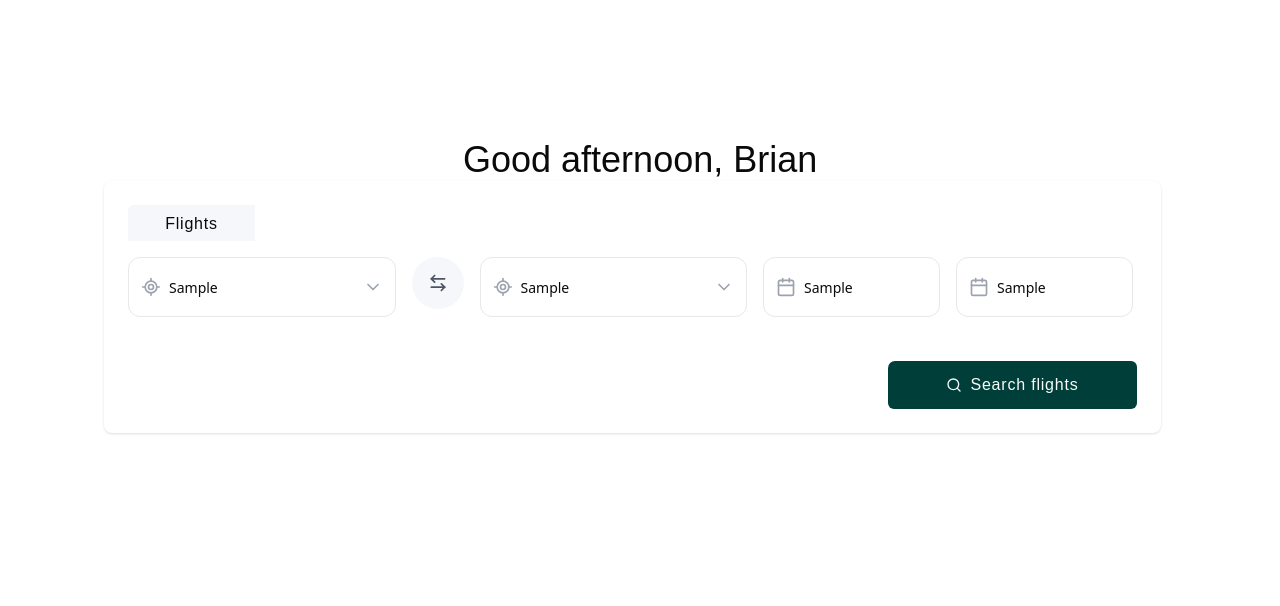
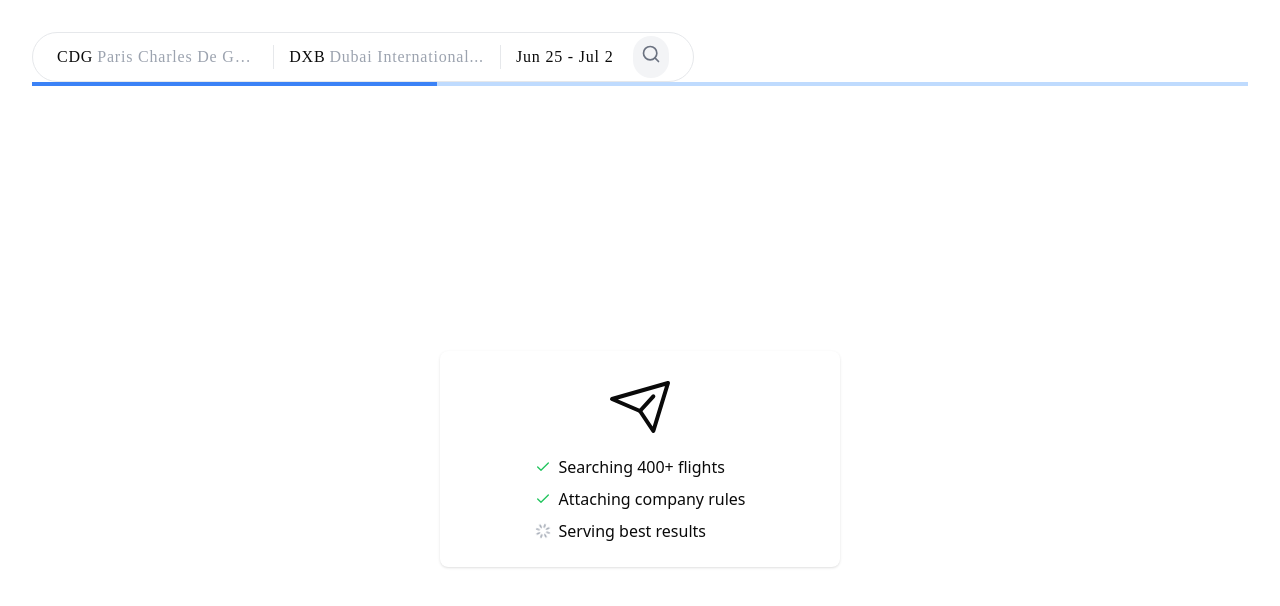
Before and after one commit to AdityaUmale/flight-search, a Next.js app: page / in a window 1280 px wide. Both pictures are taken after typing "Sample", "Sample", "Sample", "Sample" into the empty fields and a click on the button "Search flights". Shown: the top 606 px of the page. Built offline with nearby package versions, Linux system fonts and the light colour scheme.

Commit message:
basic loading

```diff
--- a/app/page.tsx
+++ b/app/page.tsx
@@ -1,17 +1,30 @@
-// pages/index.tsx
+'use client'
+
+import { useState } from "react"
+import { useRouter } from 'next/navigation'
 import { Button } from "@/components/ui/button"
 import { Input } from "@/components/ui/input"
-import { Calendar, ChevronDown, Search } from "lucide-react"
+import { Calendar, ChevronDown, Search, Loader } from "lucide-react"
 import { LocateFixed } from "lucide-react"
 import { ArrowLeftRight } from "lucide-react"
-import * as React from "react"
-
+import SearchInterface from "@/components/SearchInterface"
 
 export default function Home() {
+  const [isLoading, setIsLoading] = useState(false)
+  const router = useRouter()
+
+  const handleSearch = () => {
+    setIsLoading(true)
+    // Simulate API call or data processing
+    setTimeout(() => {
+      router.push('/search-results')
+    }, 3000) // Redirect after 3 seconds
+  }
 
   return (
-
-    <div className="container mx-auto p-8 w-12000px h-900px ml-120px ">
+    <div className="container mx-auto p-8 w-12000px h-900px ml-120px">
+      {isLoading === false ? (
+        <>
           <div className="w-auto h-[43px] mt-[106px] ml-[431px]">
             <h1 className="text-[36px] font-normal leading-[43.2px] font-neue-montreal whitespace-nowrap">Good afternoon, Brian</h1>
           </div>
@@ -49,7 +62,6 @@ export default function Home() {
                   placeholder="Depart"
                   className="h-full border-none focus:ring-0 rounded-[12px] bg-transparent pl-10 pr-8"
                 />
-
               </div>
               <div className="w-[177px] h-[60px] rounded-[12px] border border-[#E6E8EB] flex items-center relative">
                 <Calendar className="absolute left-3 text-gray-400" size={20} />
@@ -57,18 +69,30 @@ export default function Home() {
                   placeholder="Return"
                   className="h-full border-none focus:ring-0 rounded-[12px] bg-transparent pl-10 pr-8"
                 />
-
               </div>
             </div>
 
             <div className="flex justify-end mt-auto">
-          <Button className="w-[249px] h-[48px] rounded-tl-[7px] bg-[#003E39] flex items-center justify-center">
+              <Button
+                className="w-[249px] h-[48px] rounded-tl-[7px] bg-[#003E39] flex items-center justify-center"
+                onClick={handleSearch}
+                disabled={isLoading}
+              >
+                {isLoading ? (
+                  <Loader className="animate-spin mr-2" size={16} />
+                ) : (
                   <Search size={16} className="mr-2" />
-            <span className="font-neue-montreal text-base font-medium leading-4 tracking-[0.05em] text-left">Search flights</span>
+                )}
+                <span className="font-neue-montreal text-base font-medium leading-4 tracking-[0.05em] text-left">
+                  {isLoading ? 'Searching...' : 'Search flights'}
+                </span>
               </Button>
             </div>
           </div>
+        </>
+      ) : (
+        <SearchInterface />
+      )}
     </div>
-
   )
 }
--- /dev/null
+++ b/components/SearchInterface.tsx
@@ -0,0 +1,96 @@
+import { Check, Loader, Search } from "lucide-react";
+import { Input } from "./ui/input";
+import { Button } from "./ui/button";
+
+const SearchInterface = () => {
+  return (
+    <div className="flex flex-col h-screen">
+      {/* Navbar */}
+      <div className="flex items-center w-[662px] h-[50px] bg-white rounded-full border border-[#E6E8EB] px-6 py-3">
+        <div className="flex-1 flex items-center gap-4">
+          <div className="flex items-center w-[200px] h-4 max-w-[200px]">
+            <span className="font-['Neue_Montreal'] text-base font-medium leading-4 tracking-[0.05em]">
+              CDG
+            </span>
+            <span className="font-['Neue_Montreal'] text-base font-normal leading-4 tracking-[0.05em] text-gray-400 ml-1 truncate">
+              Paris Charles De Gau...
+            </span>
+          </div>
+          <div className="w-px h-6 bg-[#E6E8EB]" />
+          <div className="flex items-center">
+            <span className="font-['Neue_Montreal'] text-base font-medium leading-4 tracking-[0.05em]">
+              DXB
+            </span>
+            <span className="font-['Neue_Montreal'] text-base font-normal leading-4 tracking-[0.05em] text-gray-400 ml-1 truncate">
+              Dubai International...
+            </span>
+          </div>
+          <div className="w-px h-6 bg-[#E6E8EB]" />
+          <Input
+            className="border-none focus-visible:ring-0 focus-visible:ring-offset-0 p-0 h-auto font-['Neue_Montreal'] text-base font-normal leading-4 tracking-[0.05em]"
+            placeholder="Select dates"
+            defaultValue="Jun 25 - Jul 2"
+          />
+        </div>
+        <div className="ml-4 bg-gray-100 rounded-full p-2">
+          <Button size="icon" variant="ghost" className="p-0 h-auto w-auto">
+            <Search className="h-5 w-5 text-gray-500" />
+            <span className="sr-only">Search flights</span>
+          </Button>
+        </div>
+      </div>
+
+      {/* Loading line */}
+      <div className="h-1 bg-blue-200 relative overflow-hidden">
+        <div className="h-full bg-blue-500 absolute left-0 top-0 w-1/3 animate-[loading_1.5s_ease-in-out_infinite]"></div>
+      </div>
+
+      {/* Loading content */}
+      <div className="container mx-auto p-8 flex justify-center items-center flex-grow">
+        <div className="bg-white rounded-lg shadow p-6 w-[400px]">
+          <div className="flex flex-col items-center">
+            <div className="w-16 h-16 mb-4">
+              {/* Paper plane SVG */}
+              <svg
+                viewBox="0 0 24 24"
+                fill="none"
+                xmlns="http://www.w3.org/2000/svg"
+              >
+                <path
+                  d="M1.5 9L22.5 3L17 21L12 13.5L1.5 9Z"
+                  stroke="currentColor"
+                  strokeWidth="1.5"
+                  strokeLinecap="round"
+                  strokeLinejoin="round"
+                />
+                <path
+                  d="M12 13.5L17 8"
+                  stroke="currentColor"
+                  strokeWidth="1.5"
+                  strokeLinecap="round"
+                  strokeLinejoin="round"
+                />
+              </svg>
+            </div>
+            <div className="space-y-2">
+              <div className="flex items-center">
+                <Check className="text-green-500 mr-2" size={16} />
+                <span>Searching 400+ flights</span>
+              </div>
+              <div className="flex items-center">
+                <Check className="text-green-500 mr-2" size={16} />
+                <span>Attaching company rules</span>
+              </div>
+              <div className="flex items-center">
+                <Loader className="text-gray-400 mr-2 animate-spin" size={16} />
+                <span>Serving best results</span>
+              </div>
+            </div>
+          </div>
+        </div>
+      </div>
+    </div>
+  );
+};
+
+export default SearchInterface;
```
Lines whose indentation alone changed are shown as unchanged.
